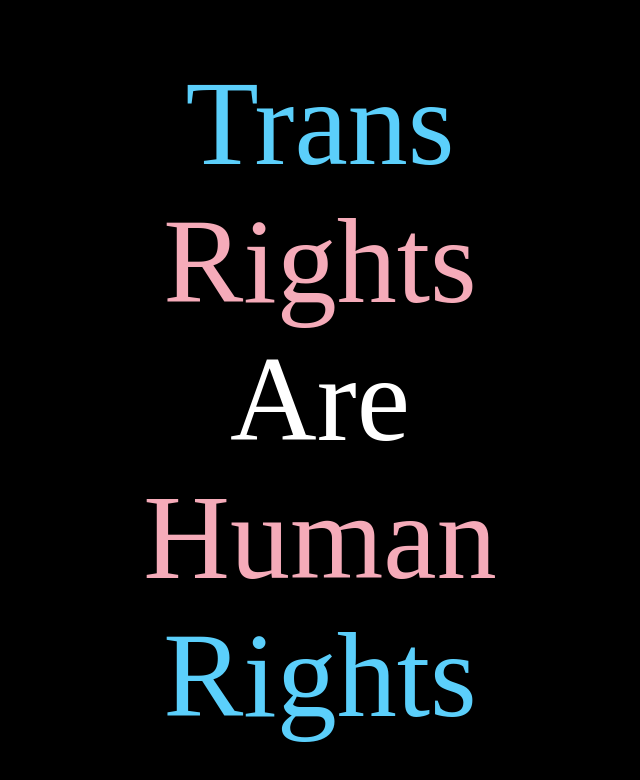
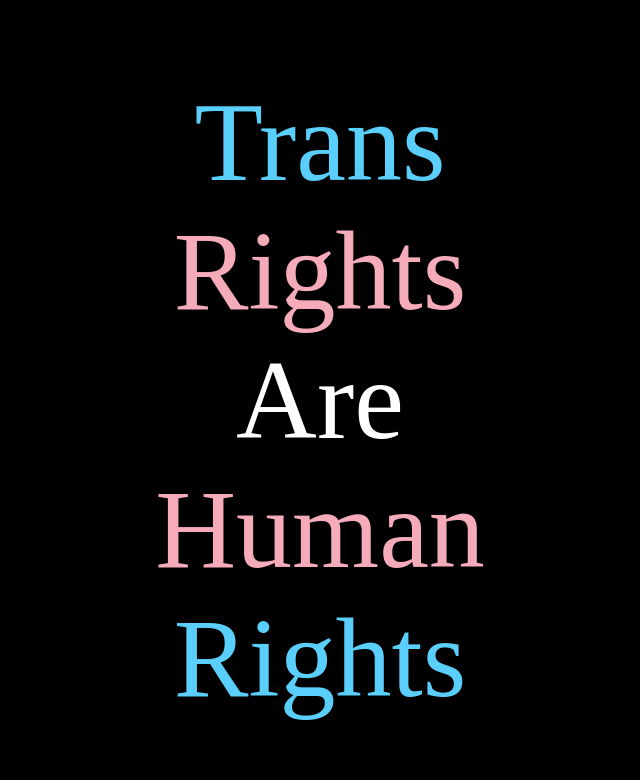
Before and after one commit to ZoeyPhoenix/ZoeyPhoenix.github.io, a plain HTML site: page index.html in a window 1280 px wide. Shown: the whole page, without its empty margins (320-960 px from the left). Drawn offline with Linux system fonts and the light colour scheme.

Commit message:
Update index.html

```diff
--- a/index.html
+++ b/index.html
@@ -14,7 +14,7 @@
                 top: 50%;
                 -webkit-transform: translate(-50%, -50%);
                 transform: translate(-50%, -50%);
-                font-size: 15vh;
+                font-size: 14vh;
                 text-align: center;
 
             }
```
